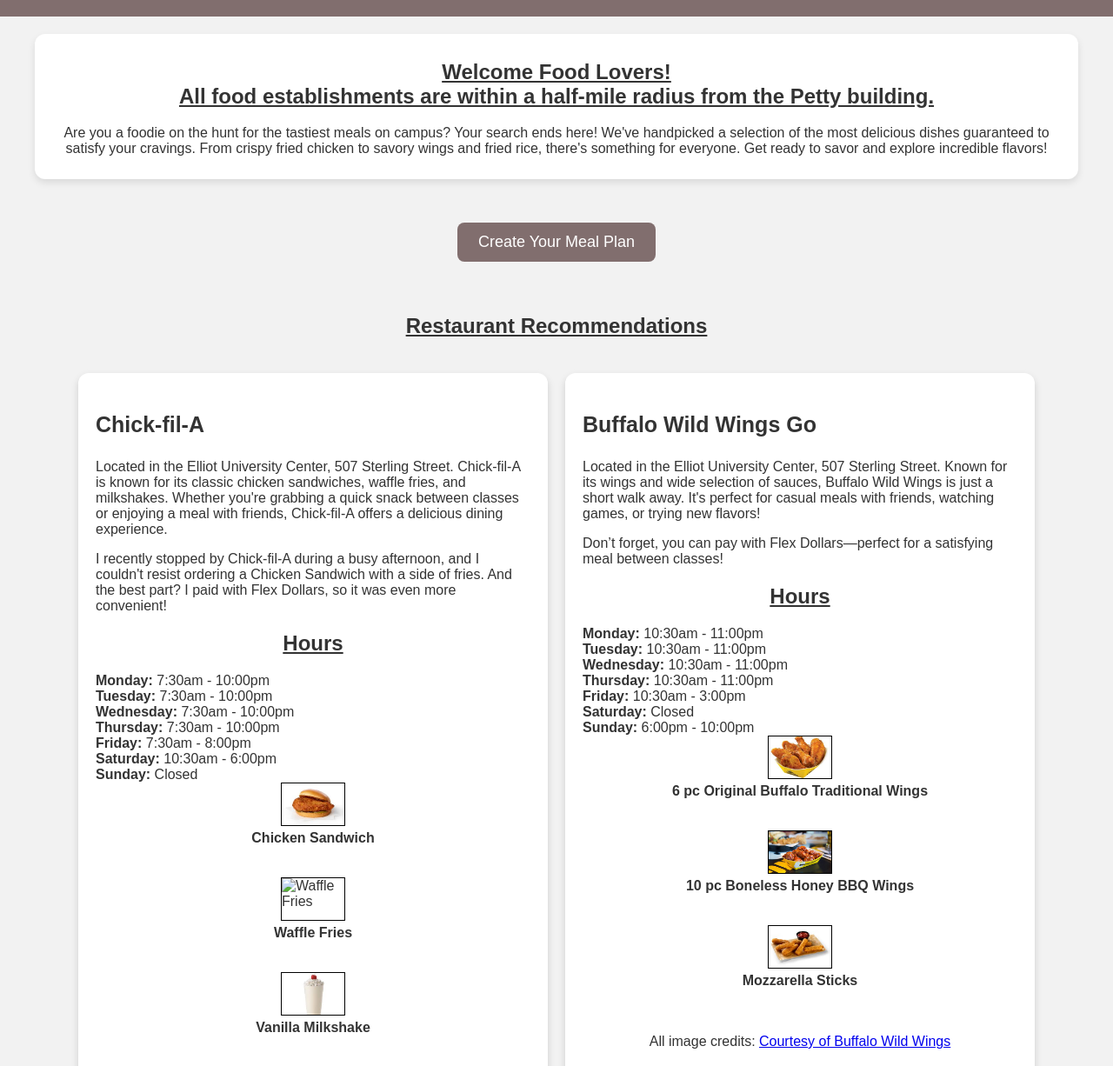
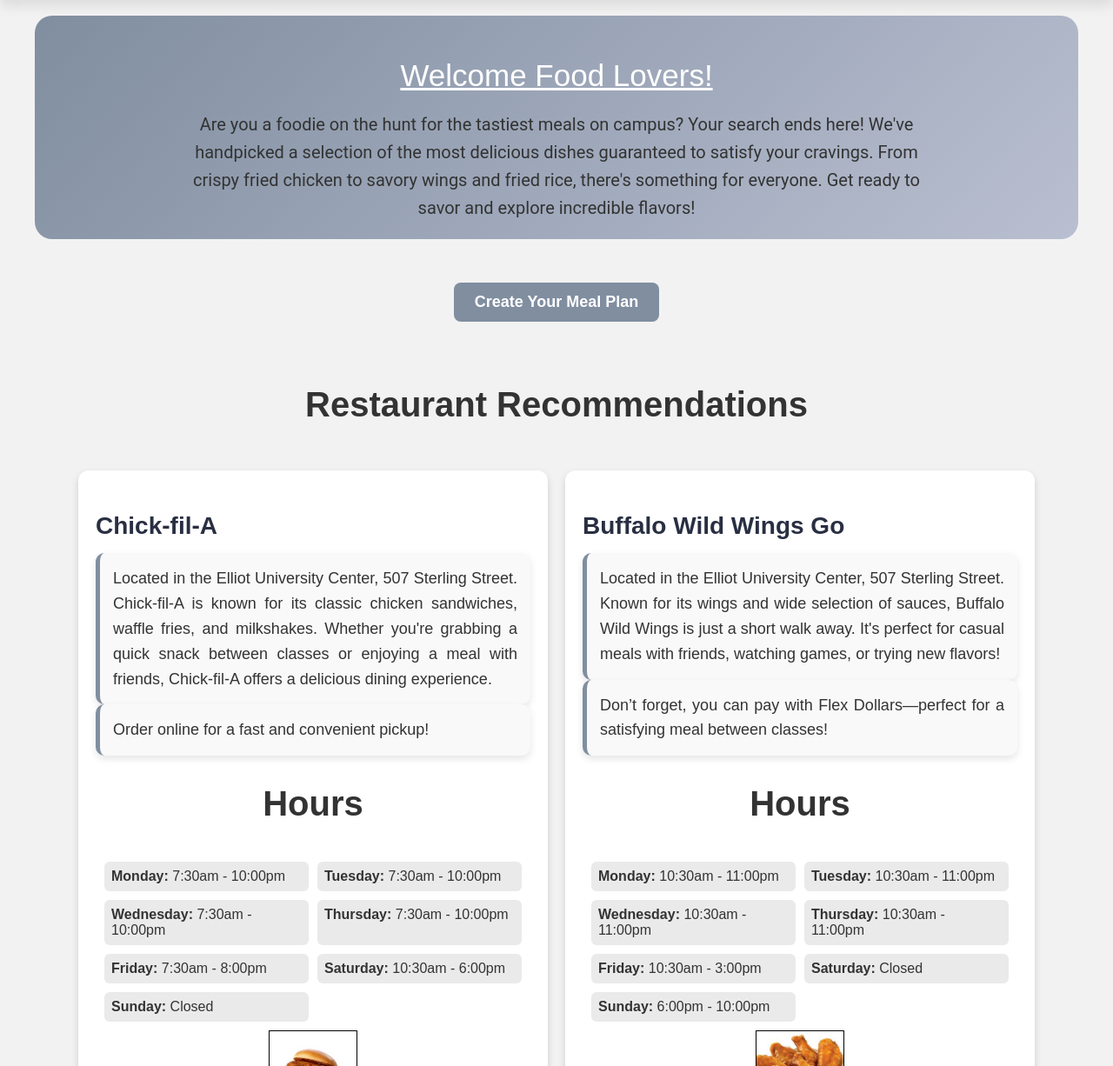
Before and after one commit to shaunaayscue/shaunaayscue.github.io, a plain HTML site: page csc372-hw/hw3/index.html in a window 1280 px wide. Shown: the part 120-1346 px from the top of the page at 87% size. Drawn offline with Linux system fonts and the light colour scheme.

Commit message:
redid style and js

```diff
--- a/csc372-hw/hw3/index.html
+++ b/csc372-hw/hw3/index.html
@@ -1,7 +1,7 @@
 <!DOCTYPE html>
 <!--
   Name: Shauna Ayscue
-  Date: 02.17.2025
+  Date: 02.18.2025
   CSC 372-01
 
   This is the main HTML page for the "Dine On UNCG Campus" website. It displays a list of food recommendations
@@ -25,7 +25,7 @@
 
     <main>
         <section id="intro">
-            <h2>Welcome Food Lovers!<br> All food establishments are within a half-mile radius from the Petty building.
+            <h2>Welcome Food Lovers!
             </h2>
             <p>
                 Are you a foodie on the hunt for the tastiest meals on campus? Your search ends here! We've handpicked
@@ -54,10 +54,8 @@
                     chicken sandwiches, waffle fries, and milkshakes. Whether you're grabbing a quick snack between
                     classes
                     or enjoying a meal with friends, Chick-fil-A offers a delicious dining experience.</p>
-                <p>I recently stopped by Chick-fil-A during a busy afternoon, and I couldn't resist ordering a
-                    Chicken Sandwich with a side of fries. And the best part? I paid with Flex Dollars, so it
-                    was even more convenient!</p>
-                <section class="hours">
+                    <p>Order online for a fast and convenient pickup!</p>
+                    <section class="hours">
                     <h2>Hours</h2>
                     <div class="hours-list">
                         <div><strong>Monday:</strong> 7:30am - 10:00pm</div>
@@ -136,9 +134,7 @@
                 <p>Located in the William E. Moran Commons and Plaza, 1209 North Drive. Panda Express offers a variety
                     of flavorful Chinese-American dishes. Whether you're craving a quick bite or a hearty meal, Panda
                     Express has something for everyone.</p>
-                <p>On a recent trip to Panda Express, I tried the Original Orange Chicken paired with fried rice. The
-                    chicken was perfectly crispy, coated in a sweet and tangy sauce, and complemented by the savory
-                    fried rice.</p>
+                <p>Pay with flex for a fast and easy experience!</p>
                 <section class="hours">
                     <h2>Hours</h2>
                     <div class="hours-list">
--- a/csc372-hw/hw3/scripts.js
+++ b/csc372-hw/hw3/scripts.js
@@ -1,6 +1,6 @@
 /*
   Name: Shauna Ayscue
-  Date: 02.17.2025
+  Date: 02.18.2025
   CSC 372-01
 
   This is the scripts.js file for the "Dine On UNCG Campus" website.
@@ -18,7 +18,6 @@
  * and displays additional information about the dish.
  *
  * @param {Event} event - The click event triggered on the dish image.
- * @return {void} - This function does not return any value.
  */
 function expandImage(event) {
     const clickedImage = event.currentTarget;
@@ -54,7 +53,7 @@
  * Adds the selected dish to the meal plan or updates the existing dish's price.
  *
  * @param {Event} event - The click event triggered on the "Add" button.
- * @return {void} - This function does not return any value.
+ * @return {void}
  */
 let totalPrice = 0;
 
@@ -64,7 +63,7 @@
     const dishPrice = parseFloat(dishItem.dataset.price);
 
     const mealList = document.querySelector("#selected-meals");
-    let existingItem = mealList.querySelector("[data-name=" + dishName + "]");
+    let existingItem = mealList.querySelector('[data-name="' + dishName + '"]');
 
     if (existingItem) {
         let quantitySpan = existingItem.querySelector(".quantity");
@@ -108,7 +107,7 @@
  * Removes a meal item from the meal plan and updates the total price.
  *
  * @param {HTMLElement} mealItem - The meal item to be removed from the meal plan.
- * @return {void} - This function does not return any value.
+ * @return {void}
  */
 function removeFromMealPlan(mealItem) {
     const itemPrice = parseFloat(mealItem.dataset.price);
--- a/csc372-hw/hw3/styles.css
+++ b/csc372-hw/hw3/styles.css
@@ -1,6 +1,6 @@
 /*
   Name: Shauna Ayscue
-  Date: 02.17.2025
+  Date: 02.18.2025
   CSC 372-01
 
   This is the styles.css for all of my styling for my Dine On Campus website.
@@ -18,11 +18,13 @@
 }
 
 h3 {
-    font-size: 25px;
+    font-size: 28px;
+    color: #292f42;
+    margin-bottom: 15px;
 }
 
 button {
-    background: #816e6e;
+    background: #808ea0;
     color: white;
     border: none;
     padding: 8px 15px;
@@ -34,19 +36,26 @@
 
 header {
     text-align: center;
-    background-color: #816e6e;
+    background: linear-gradient(135deg, #808ea0, #b9bfd1);
     color: white;
-    padding: 20px;
-    font-size: 25px;
+    padding: 30px 20px;
+    font-size: 28px;
     font-weight: bold;
+    box-shadow: 0 8px 15px rgba(0, 0, 0, 0.1);
 }
 
 header h1 {
-    font-size: 40px;
+    font-size: 50px;
+    letter-spacing: 2px;
+    margin: 0;
 }
 
 header a {
-    color: lightgray;
+    color: #f1f1f1;
+    text-decoration: none;
+    margin: 0 10px;
+    font-size: 18px;
+    font-weight: normal;
 }
 
 main {
@@ -54,7 +63,6 @@
     max-width: 1200px;
     margin: auto;
 }
-
 
 aside {
     margin-top: 30px;
@@ -65,7 +73,7 @@
 aside a {
     font-size: 18px;
     color: white;
-    background-color: #816e6e;
+    background-color: #808ea0;
     padding: 12px 24px;
     border-radius: 8px;
     display: inline-block;
@@ -80,6 +88,50 @@
     font-size: 16px;
 }
 
+p {
+    font-size: 16px;
+    line-height: 1.6;
+    color: #444;
+    margin-bottom: 20px;
+}
+
+a {
+    color: #292f42;
+    text-decoration: none;
+    font-weight: bold;
+    transition: color 0.3s;
+}
+
+.hours-list {
+    display: grid;
+    grid-template-columns: 1fr 1fr;
+    gap: 10px;
+    margin-top: 10px;
+    padding: 10px;
+}
+
+.hours-list div {
+    padding: 8px;
+    background-color: #eaeaea;
+    border-radius: 6px;
+}
+
+.hours-list strong {
+    color: #333;
+}
+
+.dish p {
+    font-size: 18px;
+    color: #5a5a5a;
+    font-weight: bold;
+    margin-top: 10px;
+}
+
+.dish p.description {
+    font-size: 14px;
+    color: #999;
+    font-style: italic;
+}
 
 .dish-gallery {
     display: flex;
@@ -96,6 +148,30 @@
     border-radius: 12px;
     box-shadow: 0 4px 8px rgba(0, 0, 0, 0.15);
     margin-bottom: 20px;
+}
+
+.restaurant p {
+    font-size: 18px;
+    line-height: 1.6;
+    color: #333;
+    margin-bottom: 15px;
+    text-align: justify;
+    max-width: 800px;
+    margin: 0 auto;
+    background: #f9f9f9;
+    padding: 15px;
+    border-left: 5px solid #808ea0;
+    border-radius: 10px;
+    box-shadow: 0 4px 8px rgba(0, 0, 0, 0.1);
+}
+
+.meal-container {
+    display: flex;
+    flex-wrap: wrap;
+    justify-content: space-between;
+    align-items: flex-start;
+    gap: 20px;
+    padding: 30px;
 }
 
 .dish {
@@ -115,47 +191,23 @@
     white-space: nowrap;
 }
 
-.container {
-    margin: 200px auto;
-    width: 1000px;
-    height: 500px;
-    text-align: center;
+.small, .big {
+    margin: 0 10px;
+    border: 1px solid black;
+    object-fit: cover;
 }
 
 .small {
-    margin: 0 10px;
-    border: 1px solid black;
-    width: 72px;
-    height: 48px;
-    object-fit: cover;
-
+    width: 100px;
+    height: 90px;
 }
 
 .big {
-    margin: 0 10px;
-    border: 1px solid black;
     width: 300px;
     height: 200px;
-    object-fit: cover;
 }
 
-.dish p {
-    text-align: center;
-    font-size: 16px;
-    font-weight: 600;
-    margin-top: 5px;
-}
-
-.meal-container {
-    display: flex;
-    flex-wrap: wrap;
-    justify-content: space-between;
-    align-items: flex-start;
-    gap: 20px;
-    padding: 30px;
-}
-
-.dish-list, .meal-plan {
+.dish-list, .meal-plan, .meal-options {
     flex: 1;
     min-width: 300px;
     max-width: 600px;
@@ -168,19 +220,10 @@
 .meal-options,
 .meal-plan {
     width: 50%;
-    background: #ffffff;
-    padding: 20px;
-    border-radius: 12px;
-    box-shadow: 0px 6px 12px rgba(0, 0, 0, 0.1);
-}
-
-.meal-options,
-.meal-plan {
     border: 2px solid #e6e6e6;
 }
 
-.meal-options li,
-.meal-plan li {
+.meal-options li, .meal-plan li {
     display: flex;
     align-items: center;
     justify-content: space-between;
@@ -191,22 +234,34 @@
     box-shadow: 0px 2px 4px rgba(0, 0, 0, 0.05);
     white-space: nowrap;
 }
-.meal-options li button.add-btn {
-    margin-left: auto;
-    padding: 6px 12px;
-}
 
+.meal-options li button.add-btn,
 button.add-btn {
     margin-left: 10px;
 }
 
 #intro {
     text-align: center;
+    margin-bottom: 30px;
+    padding: 20px 20px;
+    background: linear-gradient(135deg, #808ea0, #b9bfd1);
+    border-radius: 20px;
+}
+
+#intro h2 {
+    font-size: 35px;
+    color: white;
+    font-family: 'Quicksand', sans-serif;
     margin-bottom: 20px;
-    padding: 10px;
-    background: white;
-    border-radius: 12px;
-    box-shadow: 0 4px 8px rgba(0, 0, 0, 0.1);
+    font-weight: 500;
+}
+
+#intro p {
+    font-size: 20px;
+    color: #333;
+    font-family: 'Roboto', sans-serif;
+    max-width: 860px;
+    margin: auto;
 }
 
 #recommendations {
@@ -220,6 +275,8 @@
 #recommendations h2 {
     width: 100%;
     text-align: center;
+    text-decoration: none;
+    font-size: 40px;
 }
 
 #dish-info {
```
Also changed, not shown: csc372-hw/hw3/meal-plan.html (+1 -1 lines).
